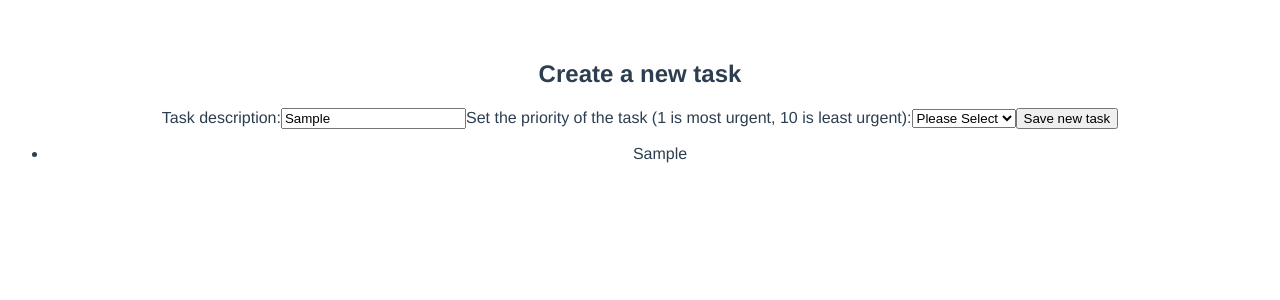
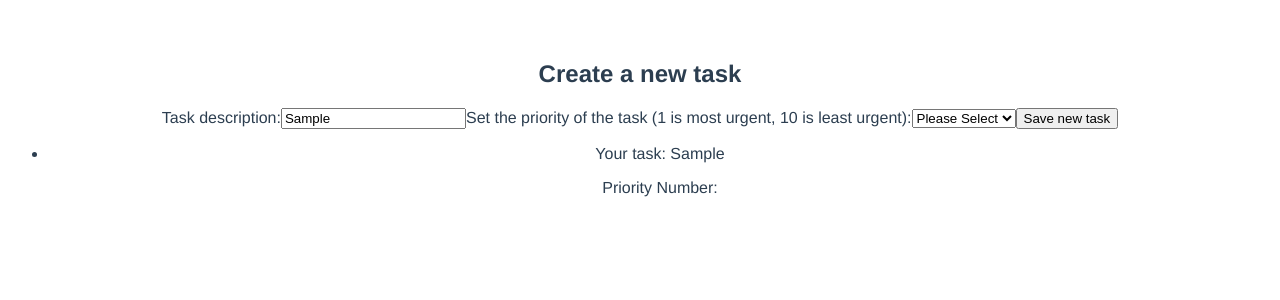
Before and after one commit to StevenCK1/tasks_list, a Vue app in the folder tasks_app/: page / in a window 1280 px wide. Both pictures are taken after typing "Sample" into the empty fields and a click on the button "Save new task". Shown: the top 300 px of the page. Built offline with nearby package versions, Linux system fonts and the light colour scheme.

Commit message:
fixed bug, priorityNumber now showing

```diff
--- a/tasks_app/src/components/TaskInput.vue
+++ b/tasks_app/src/components/TaskInput.vue
@@ -35,7 +35,7 @@ export default {
       // Add new task object to taskList array
       const newTask = {
         taskDescription: this.message,
-        prioriotyNumber: this.selected,
+        priorityNumber: this.selected,
         id: this.number,
       };
 
--- a/tasks_app/src/components/TaskListItems.vue
+++ b/tasks_app/src/components/TaskListItems.vue
@@ -1,8 +1,8 @@
 <template>
   <ul class="taskListItems">
-    <li v-for="task in taskList" :key="task.id">
-      <p>{{ task.taskDescription }}</p>
-      <p>{{ task.priorityNumber }}</p>
+    <li v-for="task in taskList" :key="task.taskDescription">
+      <p>Your task: {{ task.taskDescription }}</p>
+      <p>Priority Number: {{ task.priorityNumber }}</p>
     </li>
   </ul>
 </template>
```
